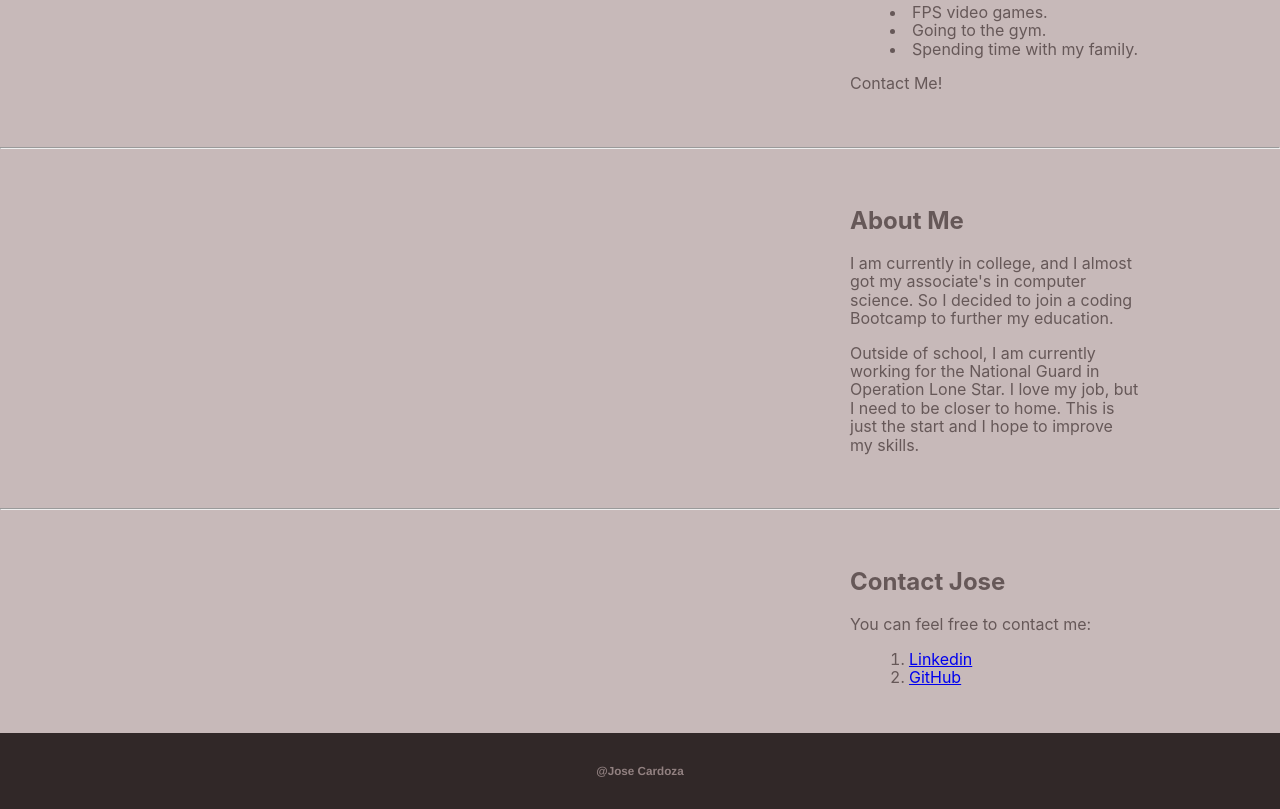
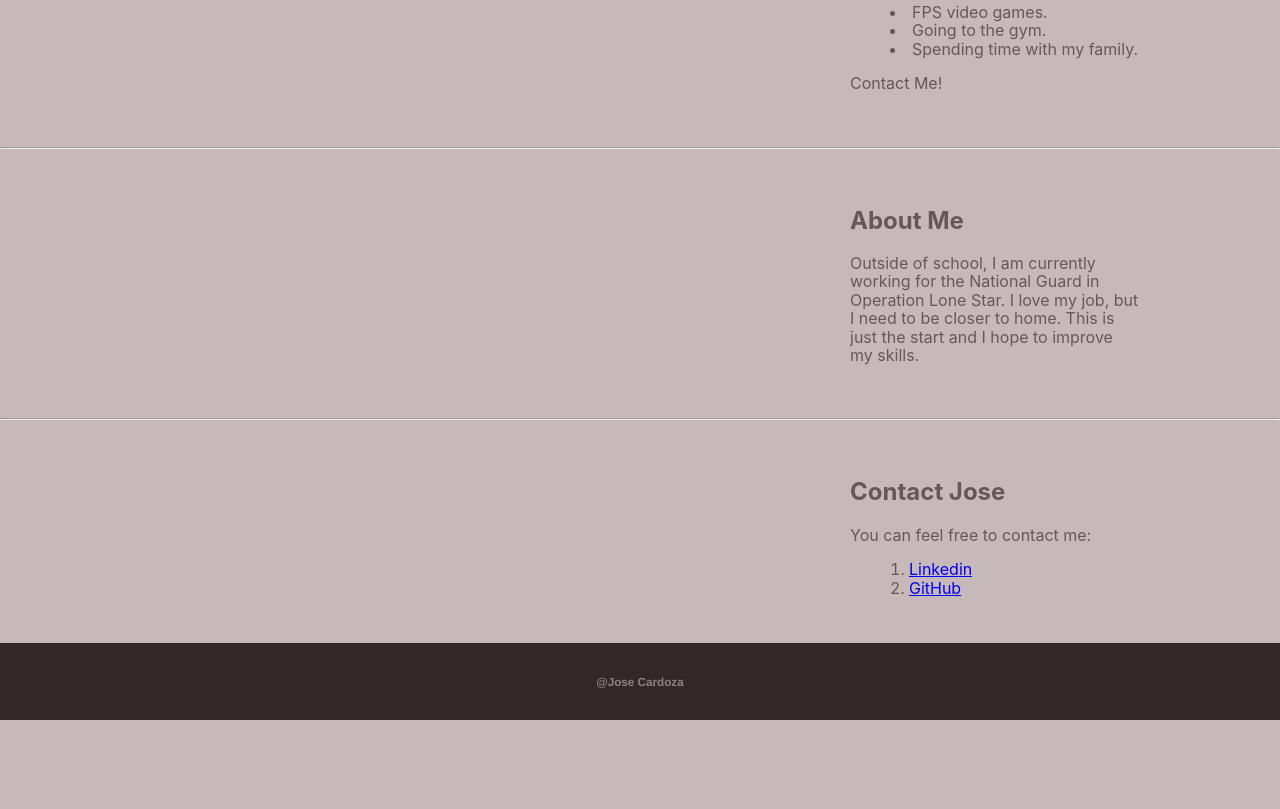
Before and after one commit to J-C-C-K/portfolio, a plain HTML site: page index.html in a window 1280 px wide. Shown: the part 661-1470 px from the top of the page. After the commit the page ends 1381 px from the top, so only its background shows below. Drawn offline with nearby package versions, Linux system fonts and the light colour scheme.

Commit message:
Update index.html

```diff
--- a/index.html
+++ b/index.html
@@ -46,7 +46,6 @@
           <article>
  <h2> About Me  </h2>
 
- <p>I am currently in college, and I almost got my associate's in computer science. So I decided to join a coding Bootcamp to further my education.</p>
 
  <P>Outside of school, I am currently working for the National Guard in Operation Lone Star. I love my job, but I need to be closer to home. This is just the start and I hope to improve my skills.</P>
 
```
